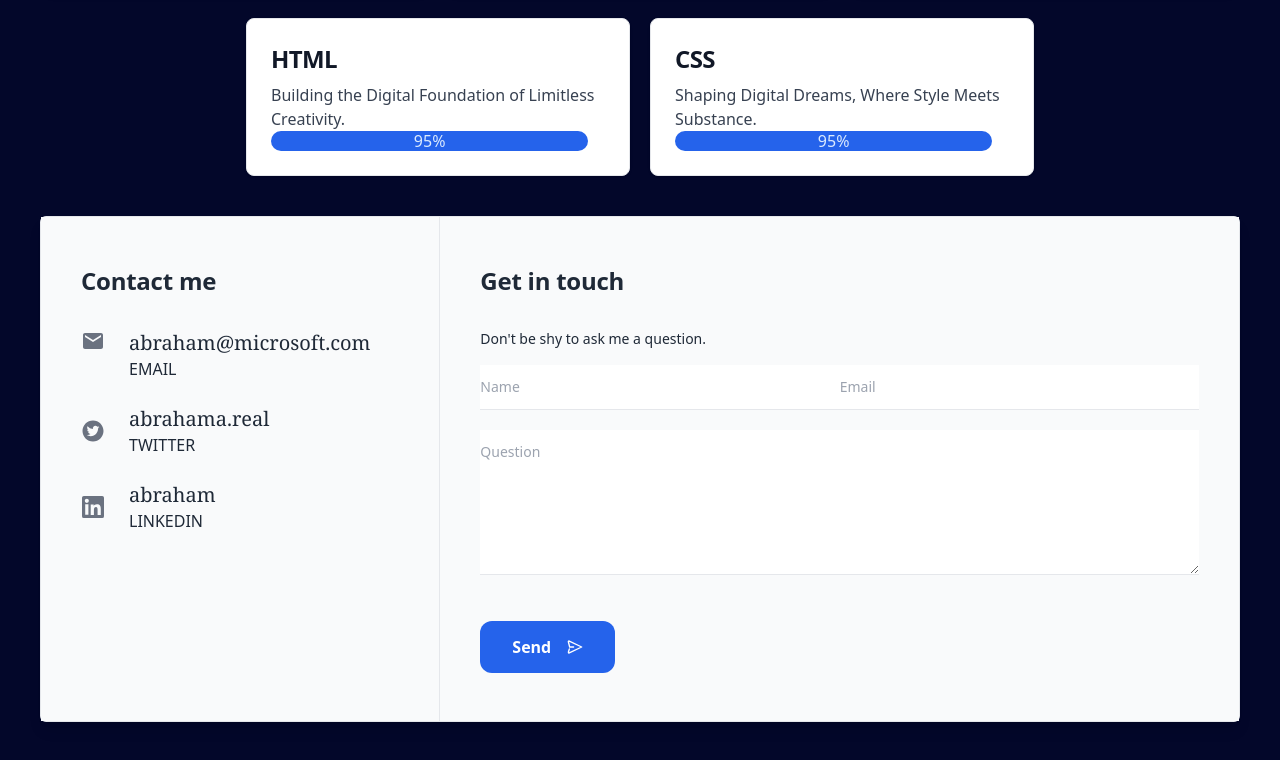
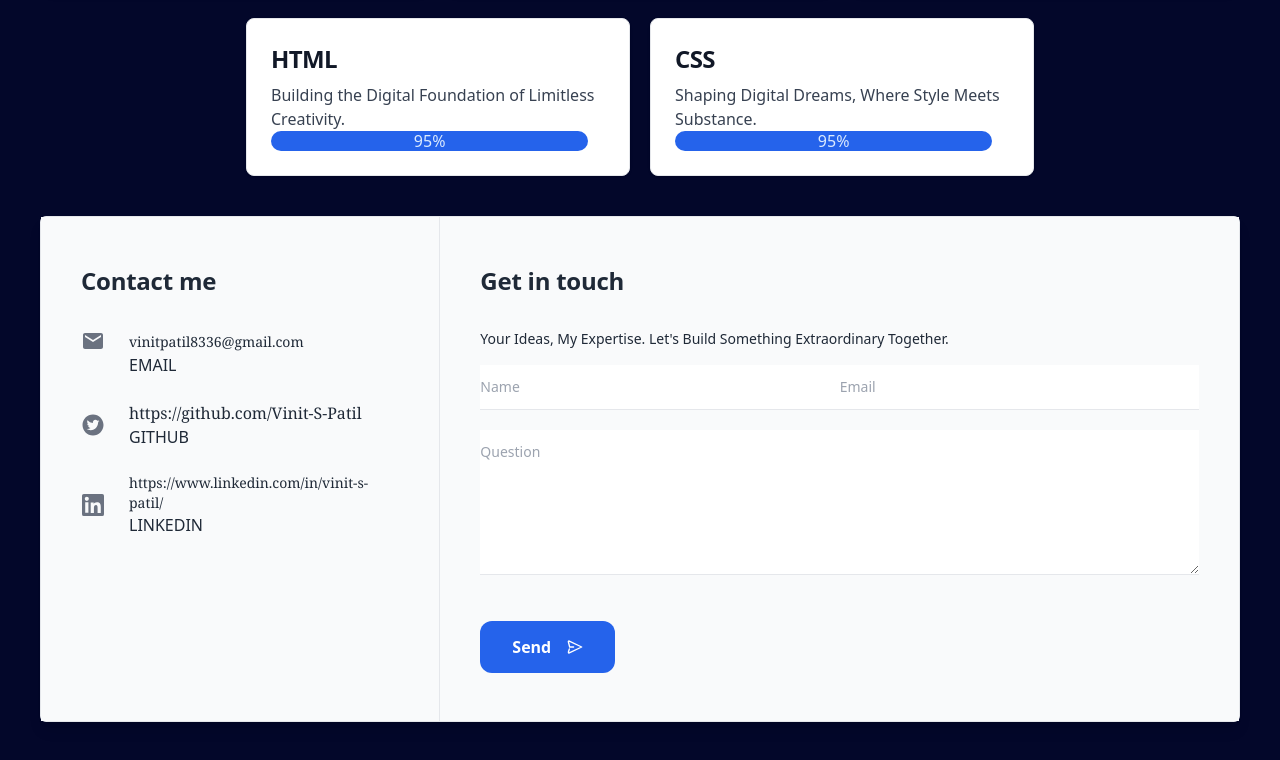
Before and after one commit to Vinit-S-Patil/Portfolio, a React (Vite) app: page / in a window 1280 px wide. Shown: the part 938-1698 px from the top of the page. Built offline with nearby package versions, Linux system fonts and the light colour scheme.

Commit message:
contact us

```diff
--- a/src/pages/Contact.jsx
+++ b/src/pages/Contact.jsx
@@ -60,7 +60,7 @@ const Contact = () => {
                                 <li class="mb-6 flex items-start text-left">
                                     <svg class="shrink-0 mr-6 text-2xl text-gray-500" xmlns="http://www.w3.org/2000/svg" aria-hidden="true" role="img" width="1em" height="1em" preserveAspectRatio="xMidYMid meet" viewBox="0 0 24 24"><path fill="currentColor" d="M20 4H4c-1.1 0-1.99.9-1.99 2L2 18c0 1.1.9 2 2 2h16c1.1 0 2-.9 2-2V6c0-1.1-.9-2-2-2zm0 4l-8 5l-8-5V6l8 5l8-5v2z" /></svg>
                                     <div>
-                                        <a class="cursor-pointer font-serif text-base md:text-lg" href="#">abraham@microsoft.com</a>
+                                        <a class="cursor-pointer font-serif text-base md:text-lg" href="#">vinitpatil8336@gmail.com</a>
                                         <span class="block text-xs uppercase">email</span>
                                     </div>
                                 </li>
--- a/src/pages/HomePage.jsx
+++ b/src/pages/HomePage.jsx
@@ -100,21 +100,22 @@ const Homepage = () => {
                                 <li className="mb-6 flex items-start text-left">
                                     <svg className="shrink-0 mr-6 text-2xl text-gray-500" xmlns="http://www.w3.org/2000/svg" aria-hidden="true" role="img" width="1em" height="1em" preserveAspectRatio="xMidYMid meet" viewBox="0 0 24 24"><path fill="currentColor" d="M20 4H4c-1.1 0-1.99.9-1.99 2L2 18c0 1.1.9 2 2 2h16c1.1 0 2-.9 2-2V6c0-1.1-.9-2-2-2zm0 4l-8 5l-8-5V6l8 5l8-5v2z" /></svg>
                                     <div>
-                                        <a className="cursor-pointer font-serif text-base md:text-lg" href="#">abraham@microsoft.com</a>
+                                        <a className="cursor-pointer font-serif text-base md:text-sm" href="#">vinitpatil8336@gmail.com</a>
                                         <span className="block text-xs uppercase">email</span>
                                     </div>
                                 </li>
                                 <li className="my-6 flex items-center text-left">
                                     <svg className="shrink-0 mr-6 text-2xl text-gray-500" xmlns="http://www.w3.org/2000/svg" aria-hidden="true" role="img" width="1em" height="1em" preserveAspectRatio="xMidYMid meet" viewBox="0 0 1024 1024"><path fill="currentColor" d="M512 64C264.6 64 64 264.6 64 512s200.6 448 448 448s448-200.6 448-448S759.4 64 512 64zm215.3 337.7c.3 4.7.3 9.6.3 14.4c0 146.8-111.8 315.9-316.1 315.9c-63 0-121.4-18.3-170.6-49.8c9 1 17.6 1.4 26.8 1.4c52 0 99.8-17.6 137.9-47.4c-48.8-1-89.8-33-103.8-77c17.1 2.5 32.5 2.5 50.1-2a111 111 0 0 1-88.9-109v-1.4c14.7 8.3 32 13.4 50.1 14.1a111.13 111.13 0 0 1-49.5-92.4c0-20.7 5.4-39.6 15.1-56a315.28 315.28 0 0 0 229 116.1C492 353.1 548.4 292 616.2 292c32 0 60.8 13.4 81.1 35c25.1-4.7 49.1-14.1 70.5-26.7c-8.3 25.7-25.7 47.4-48.8 61.1c22.4-2.4 44-8.6 64-17.3c-15.1 22.2-34 41.9-55.7 57.6z" /></svg>
                                     <div>
-                                        <a className="cursor-pointer font-serif text-base md:text-lg" href="#">abrahama.real</a>
-                                        <span className="block text-xs uppercase">twitter</span>
+                                        <a className="cursor-pointer font-serif text-base md:text-sms" href="#">https://github.com/Vinit-S-Patil
+                                        </a>
+                                        <span className="block text-xs uppercase">Github</span>
                                     </div>
                                 </li>
                                 <li className="my-6 flex items-center text-left">
                                     <svg className="shrink-0 mr-6 text-2xl text-gray-500" xmlns="http://www.w3.org/2000/svg" aria-hidden="true" role="img" width="1em" height="1em" preserveAspectRatio="xMidYMid meet" viewBox="0 0 24 24"><path fill="currentColor" fill-rule="evenodd" d="M1 2.838A1.838 1.838 0 0 1 2.838 1H21.16A1.837 1.837 0 0 1 23 2.838V21.16A1.838 1.838 0 0 1 21.161 23H2.838A1.838 1.838 0 0 1 1 21.161V2.838Zm8.708 6.55h2.979v1.496c.43-.86 1.53-1.634 3.183-1.634c3.169 0 3.92 1.713 3.92 4.856v5.822h-3.207v-5.106c0-1.79-.43-2.8-1.522-2.8c-1.515 0-2.145 1.089-2.145 2.8v5.106H9.708V9.388Zm-5.5 10.403h3.208V9.25H4.208v10.54ZM7.875 5.812a2.063 2.063 0 1 1-4.125 0a2.063 2.063 0 0 1 4.125 0Z" clip-rule="evenodd" /></svg>
                                     <div>
-                                        <p className="font-serif text-base md:text-lg">abraham</p>
+                                        <p className="font-serif text-base md:text-sm">https://www.linkedin.com/in/vinit-s-patil/</p>
                                         <span className="block text-xs uppercase">LinkedIn</span>
                                     </div>
                                 </li>
@@ -122,7 +123,7 @@ const Homepage = () => {
                         </div>
                         <div className="order-first col-span-4 max-w-screen-md px-8 py-10 md:order-last md:col-span-2 md:px-10 md:py-12 bg-gray-50  min-w-full">
                             <h2 className="mb-8 text-2xl font-black">Get in touch</h2>
-                            <p className="mt-2 mb-4 font-sans text-sm tracking-normal">Don't be shy to ask me a question.</p>
+                            <p className="mt-2 mb-4 font-sans text-sm tracking-normal">Your Ideas, My Expertise. Let's Build Something Extraordinary Together.</p>
                             <form action="">
                                 <div className="md:col-gap-4 mb-5 grid md:grid-cols-2">
                                     <input className="col-span-1 w-full border-b py-3 text-sm outline-none focus:border-b-2 focus:border-black" type="text" placeholder="Name" name="name" />
```
